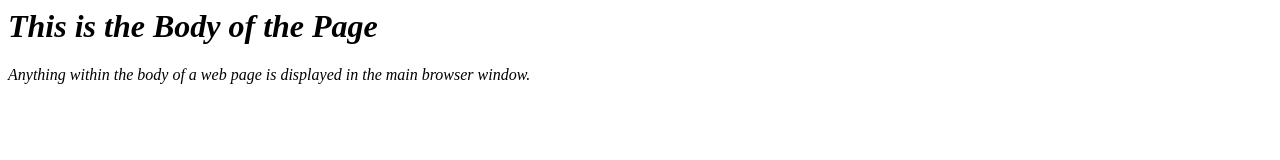
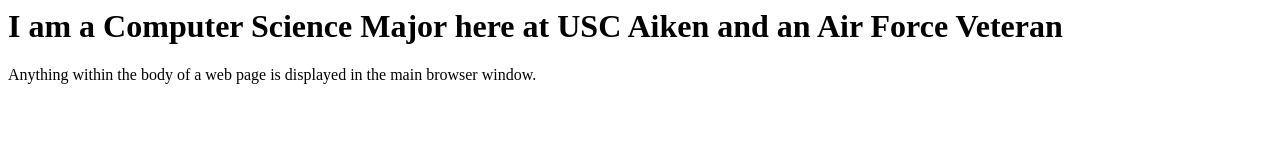
Before and after one commit to eadsjd/eadsjd.github.io, a plain HTML site: page index.html in a window 1280 px wide. Drawn offline with Linux system fonts and the light colour scheme.

Commit message:
Update index.html

```diff
--- a/index.html
+++ b/index.html
@@ -1,9 +1,9 @@
 <html>
  <head>
   <title>Dalton's Cyberspace</title>
- <Learning Student>
- <I am a Computer Science Major here at USC Aiken and an Air Force Veteran>
-  <h1>This is the Body of the Page</h1>
+ </head>
+ <body>
+  <h1>I am a Computer Science Major here at USC Aiken and an Air Force Veteran</h1>
   <p>Anything within the body of a web
      page is displayed in the main
      browser window.</p>
```
